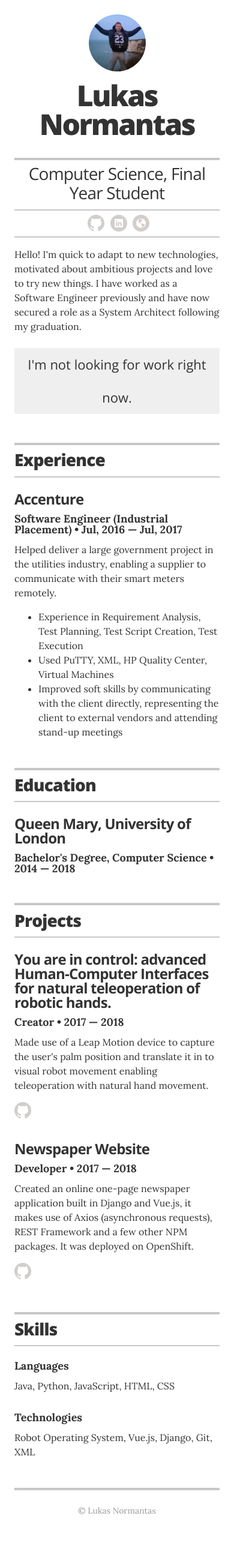
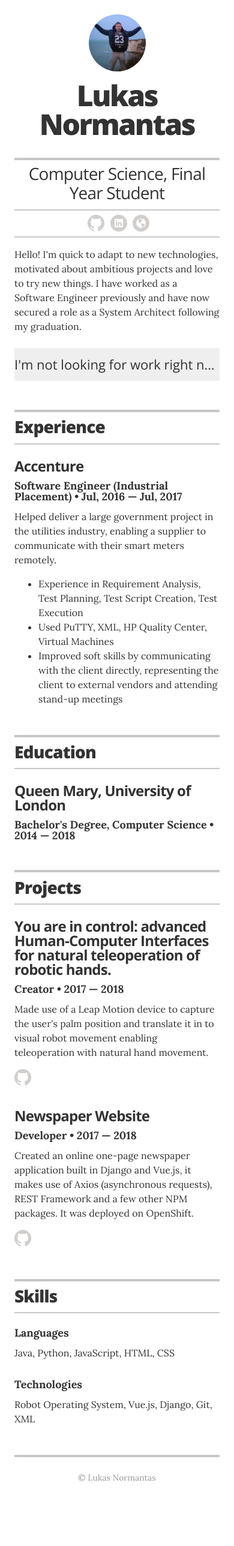
Before and after one commit to xylust/resume-web, a Jekyll site: the page built from index.html, in a window 390 px wide. Shown: the whole page at 60% size. Built offline with Jekyll 4.4.1, drawn with Linux system fonts in a browser that asks for light colours; after the commit the page ends 2522 px from its top, so only the background shows below that.

Commit message:
button no longer increases abnormally in height on mobile versions

```diff
--- a/_sass/_resume.scss
+++ b/_sass/_resume.scss
@@ -148,6 +148,10 @@
   &.not-looking {
     width: 100%;
     max-width: 400px;
+    max-height: 70px;
+    text-overflow: ellipsis;
+    overflow: hidden;
+    white-space: nowrap;
   }
 }
 
```
